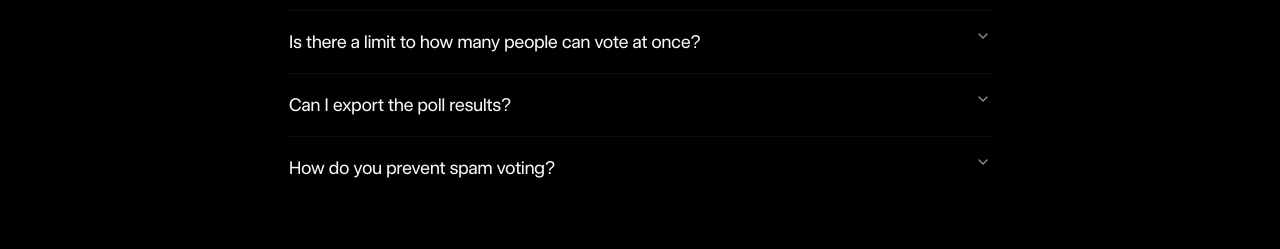
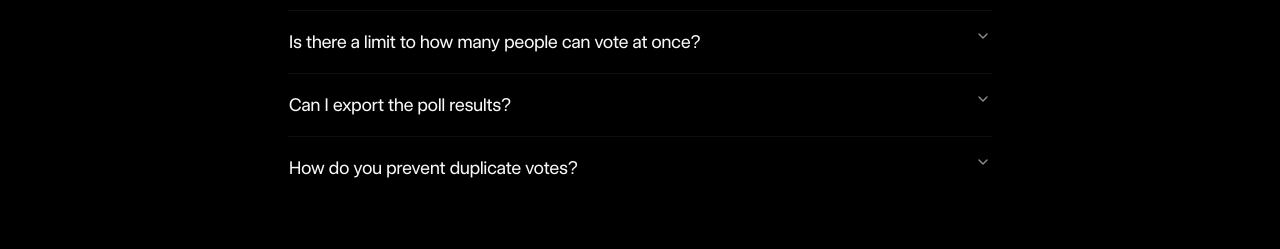
Before and after one commit to Souravkumarverma123/poll-vault, a React (Vite) app in the folder client/: page / in a window 1280 px wide. Shown: the part 2940-3189 px from the top of the page. Built offline with nearby package versions, Linux system fonts and the light colour scheme; no server answers.

Commit message:
feat: enforce authenticated voting for all polls and update response mode nomenclature

```diff
--- a/client/src/components/landing/FAQ.jsx
+++ b/client/src/components/landing/FAQ.jsx
@@ -8,7 +8,7 @@ import {
 const faqs = [
   {
     question: "Do my respondents need an account to vote?",
-    answer: "No. You can create public polls that anyone with the link can answer anonymously. You also have the option to restrict polls to logged-in users only."
+    answer: "Yes. PollVault requires respondents to be logged in before submitting a response. This ensures one vote per person and eliminates spam — no fingerprinting or browser tricks needed."
   },
   {
     question: "Is there a limit to how many people can vote at once?",
@@ -19,8 +19,8 @@ const faqs = [
     answer: "Yes, admins can export full analytics and response data for any poll directly from the dashboard."
   },
   {
-    question: "How do you prevent spam voting?",
-    answer: "We use a combination of IP tracking, browser fingerprinting, and session cookies to ensure each person only votes once on anonymous polls."
+    question: "How do you prevent duplicate votes?",
+    answer: "Every response is tied to a verified account. Once a user submits a response, the database enforces a unique constraint — they simply cannot vote again on the same poll."
   }
 ];
 
@@ -31,7 +31,7 @@ export function FAQ() {
         <div className="text-center mb-12">
           <h2 className="text-3xl font-heading font-bold sm:text-4xl">Common questions</h2>
         </div>
-        <Accordion type="single" collapsible className="w-full">
+        <Accordion type="single" collapsible="true" className="w-full">
           {faqs.map((faq, i) => (
             <AccordionItem key={i} value={`item-${i}`} className="border-border/50">
               <AccordionTrigger className="text-left text-lg py-4 font-medium hover:text-primary transition-colors">
```
Also changed, not shown: 1 other file (tests, documents, lock files or other folders).
